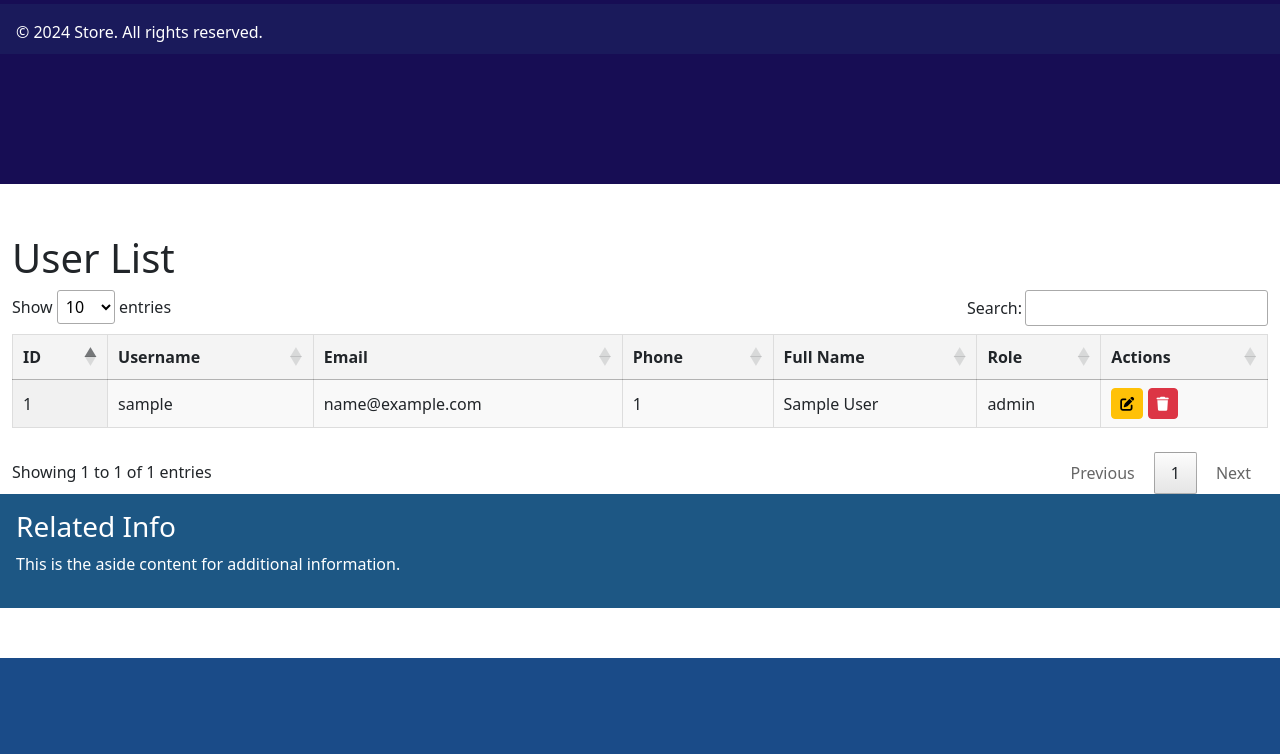
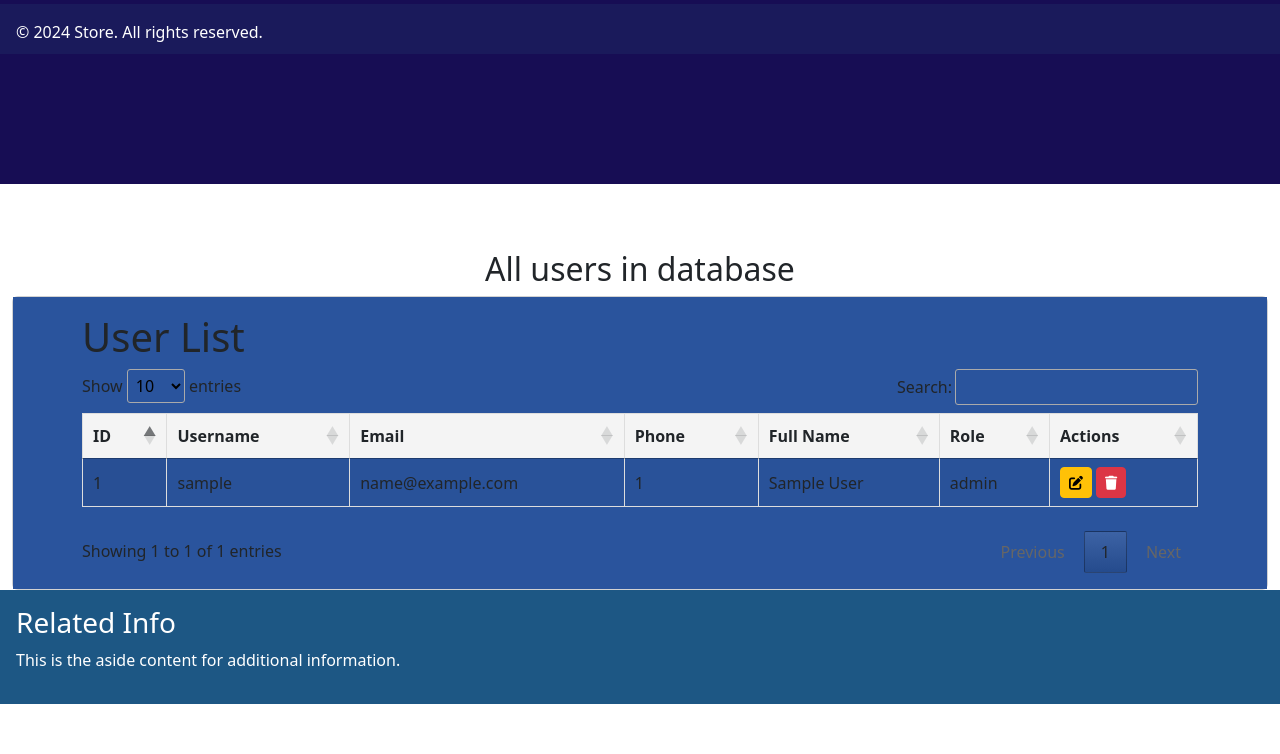
Before and after one commit to arcelda/Starter_Project, a PHP site: page /Starter_Project/display_users.php in a window 1280 px wide. Shown: the part 746-1500 px from the top of the page. Before the commit the page ends 1404 px from the top, so only its background shows below. Run offline with PHP 8.4, Linux system fonts and the light colour scheme; the visitor is signed in with stand-in values (Sample User, id 1); data that the repository does not hold is empty; some libraries are stand-ins or nearby versions.

Commit message:
User list stuff updated. Still unable to use action buttons

```diff
--- a/includes/main_display_users.php
+++ b/includes/main_display_users.php
@@ -1,117 +1,10 @@
-<?php
-//include './includes/conn.php';
-// require '../layer_presentation/editUser.php';
-// require '../layer_presentation/deleteUser.php';
-
-// Check if the database connection is available
-if (isset($conn)) {
-    $dbname = "myDBPDO";
-
-    try {
-        // Select the database
-        $conn->exec("USE $dbname");
-
-        // Fetch all users from the 'users' table
-        $stmt = $conn->query("SELECT id, username, email, phone, full_name, role FROM users");
-        $users = $stmt->fetchAll(PDO::FETCH_ASSOC);
-    } catch (PDOException $e) {
-        echo "<p>Error fetching users: " . $e->getMessage() . "</p>";
-    }
-} else {
-    echo "<p>Error: Database connection not available.</p>";
-}
-?>
-<!DOCTYPE html>
-<html lang="en">
-
-<head>
-    <meta charset="UTF-8">
-    <meta name="viewport" content="width=device-width, initial-scale=1.0">
-    <title>User List</title>
-
-    <link rel="stylesheet" href="https://cdnjs.cloudflare.com/ajax/libs/font-awesome/6.0.0-beta3/css/all.min.css">
-    <link rel="stylesheet" href="https://cdn.datatables.net/1.11.5/css/jquery.dataTables.min.css">
-    <link rel="stylesheet" href="https://cdn.datatables.net/1.11.5/css/jquery.dataTables.min.css">
-    <link rel="stylesheet" href="https://cdn.datatables.net/responsive/2.2.9/css/responsive.dataTables.min.css">
-    <style>
-        /* Basic table styling */
-        table.dataTable {
-            width: 100%;
-            margin: 20px 0;
-            border-collapse: collapse;
-        }
-
-        table.dataTable th,
-        table.dataTable td {
-            padding: 10px;
-            border: 1px solid #ddd;
-        }
-
-        table.dataTable th {
-            background-color: #f4f4f4;
-        }
-    </style>
-</head>
-
-<body>
-    <div class="container">
-        <h1>User List</h1>
-
-        <table id="userTable" class="display responsive nowrap" style="width:100%">
-            <thead>
-                <tr>
-                    <th>ID</th>
-                    <th>Username</th>
-                    <th>Email</th>
-                    <th>Phone</th>
-                    <th>Full Name</th>
-                    <th>Role</th>
-                    <th>Actions</th>
-                </tr>
-            </thead>
-            <tbody>
-                <?php if (!empty($users)): ?>
-                    <?php foreach ($users as $user): ?>
-                        <tr>
-                            <td><?php echo htmlspecialchars($user['id']); ?></td>
-                            <td><?php echo htmlspecialchars($user['username']); ?></td>
-                            <td><?php echo htmlspecialchars($user['email']); ?></td>
-                            <td><?php echo htmlspecialchars($user['phone']); ?></td>
-                            <td><?php echo htmlspecialchars($user['full_name']); ?></td>
-                            <td><?php echo htmlspecialchars($user['role']); ?></td>
-                            <td>
-                                <a href="editUser.php?id=<?php echo $product['id']; ?>" class="btn btn-warning btn-sm">
-                                    <i class="fas fa-edit"></i>
-                                </a>
-                                <a href="deleteUser.php?id=<?php echo $product['id']; ?>" class="btn btn-danger btn-sm">
-                                    <i class="fas fa-trash"></i>
-                                </a>
-                            </td>
-                        </tr>
-                    <?php endforeach; ?>
-                <?php else: ?>
-                    <tr>
-                        <td colspan="4">No users found.</td>
-                    </tr>
-                <?php endif; ?>
-            </tbody>
-        </table>
-    </div>
-
-    <!-- Include jQuery and DataTables JS -->
-    <script src="https://code.jquery.com/jquery-3.6.0.min.js"></script>
-    <script src="https://cdn.datatables.net/1.11.5/js/jquery.dataTables.min.js"></script>
-    <script src="https://cdn.datatables.net/responsive/2.2.9/js/dataTables.responsive.min.js"></script>
-
-    <script>
-        $(document).ready(function() {
-            // Initialize DataTables with search, pagination, and responsiveness
-            $('#userTable').DataTable({
-                responsive: true,
-                pageLength: 10 // Default number of rows per page
-            });
-        });
-    </script>
-</body>
-
-</html>
+<div class="container mt-3">
+    <h2>All users in database</h2>
+      <div class="card">
+          <div class="card-body">
+              <?php
+              include('./layer_presentation/userList.php');
+              ?>
+          </div>
+      </div>
+</div>
--- a/layer_business_logic/UserController.php
+++ b/layer_business_logic/UserController.php
@@ -1,5 +1,5 @@
 <?php
-require_once '../layer_data_access/UserModel.php';
+require_once __DIR__ . '/../layer_data_access/UserModel.php';
 
 class UserController
 {
--- a/layer_data_access/UserModel.php
+++ b/layer_data_access/UserModel.php
@@ -1,5 +1,5 @@
 <?php
-require_once '../includes/conn.php';
+require_once __DIR__ . '/../includes/conn.php';
 
 class UserModel
 {
--- /dev/null
+++ b/layer_presentation/userList.php
@@ -0,0 +1,100 @@
+<?php
+require_once __DIR__ . '/../layer_business_logic/UserController.php';
+
+$controller = new UserController();
+$users = $controller->listUsers();
+?>
+<!DOCTYPE html>
+<html lang="en">
+
+<head>
+    <meta charset="UTF-8">
+    <meta name="viewport" content="width=device-width, initial-scale=1.0">
+    <title>User List</title>
+
+    <link rel="stylesheet" href="https://cdnjs.cloudflare.com/ajax/libs/font-awesome/6.0.0-beta3/css/all.min.css">
+    <link rel="stylesheet" href="https://cdn.datatables.net/1.11.5/css/jquery.dataTables.min.css">
+    <link rel="stylesheet" href="https://cdn.datatables.net/1.11.5/css/jquery.dataTables.min.css">
+    <link rel="stylesheet" href="https://cdn.datatables.net/responsive/2.2.9/css/responsive.dataTables.min.css">
+    <style>
+        /* Basic table styling */
+        table.dataTable {
+            width: 100%;
+            margin: 20px 0;
+            border-collapse: collapse;
+        }
+
+        table.dataTable th,
+        table.dataTable td {
+            padding: 10px;
+            border: 1px solid #ddd;
+        }
+
+        table.dataTable th {
+            background-color: #f4f4f4;
+        }
+    </style>
+</head>
+
+<body>
+    <div class="container">
+        <h1>User List</h1>
+
+        <table id="userTable" class="display responsive nowrap" style="width:100%">
+            <thead>
+                <tr>
+                    <th>ID</th>
+                    <th>Username</th>
+                    <th>Email</th>
+                    <th>Phone</th>
+                    <th>Full Name</th>
+                    <th>Role</th>
+                    <th>Actions</th>
+                </tr>
+            </thead>
+            <tbody>
+                <?php if (!empty($users)): ?>
+                    <?php foreach ($users as $user): ?>
+                        <tr>
+                            <td><?php echo htmlspecialchars($user['id']); ?></td>
+                            <td><?php echo htmlspecialchars($user['username']); ?></td>
+                            <td><?php echo htmlspecialchars($user['email']); ?></td>
+                            <td><?php echo htmlspecialchars($user['phone']); ?></td>
+                            <td><?php echo htmlspecialchars($user['full_name']); ?></td>
+                            <td><?php echo htmlspecialchars($user['role']); ?></td>
+                            <td>
+                                <a href="layer_presentation/editUser.php?id=<?php echo $user['id']; ?>" class="btn btn-warning btn-sm">
+                                    <i class="fas fa-edit"></i>
+                                </a>
+                                <a href="layer_presentation/deleteUser.php?id=<?php echo $user['id']; ?>" class="btn btn-danger btn-sm">
+                                    <i class="fas fa-trash"></i>
+                                </a>
+                            </td>
+                        </tr>
+                    <?php endforeach; ?>
+                <?php else: ?>
+                    <tr>
+                        <td colspan="4">No users found.</td>
+                    </tr>
+                <?php endif; ?>
+            </tbody>
+        </table>
+    </div>
+
+    <!-- Include jQuery and DataTables JS -->
+    <script src="https://code.jquery.com/jquery-3.6.0.min.js"></script>
+    <script src="https://cdn.datatables.net/1.11.5/js/jquery.dataTables.min.js"></script>
+    <script src="https://cdn.datatables.net/responsive/2.2.9/js/dataTables.responsive.min.js"></script>
+
+    <script>
+        $(document).ready(function() {
+            // Initialize DataTables with search, pagination, and responsiveness
+            $('#userTable').DataTable({
+                responsive: true,
+                pageLength: 10 // Default number of rows per page
+            });
+        });
+    </script>
+</body>
+
+</html>
```
